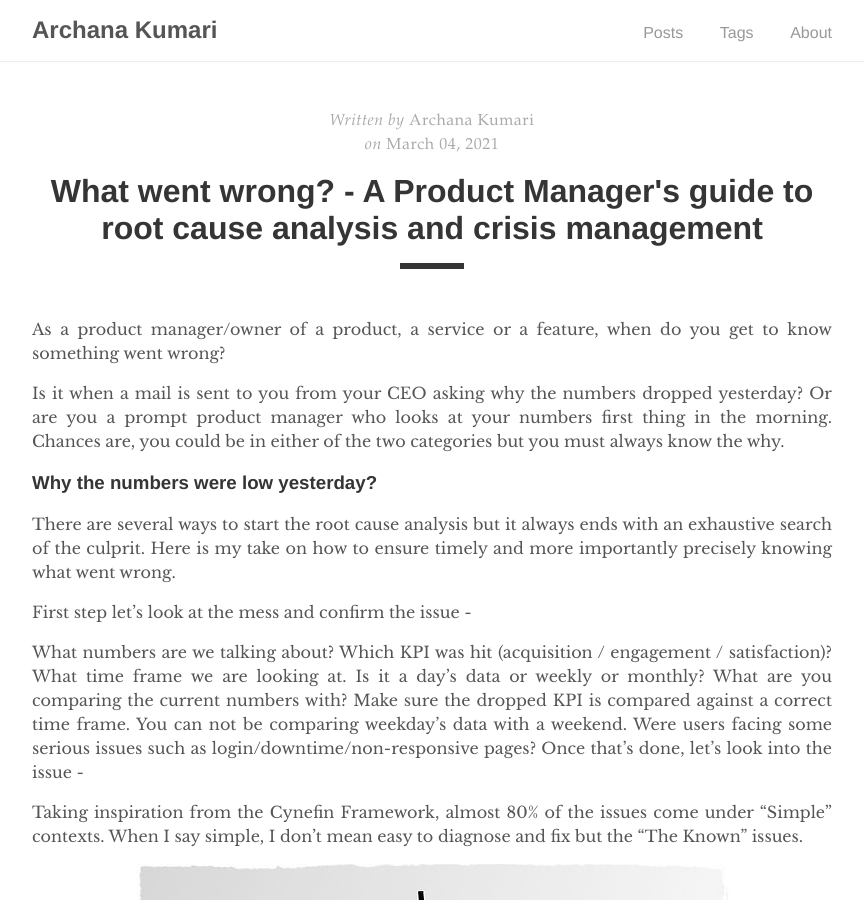
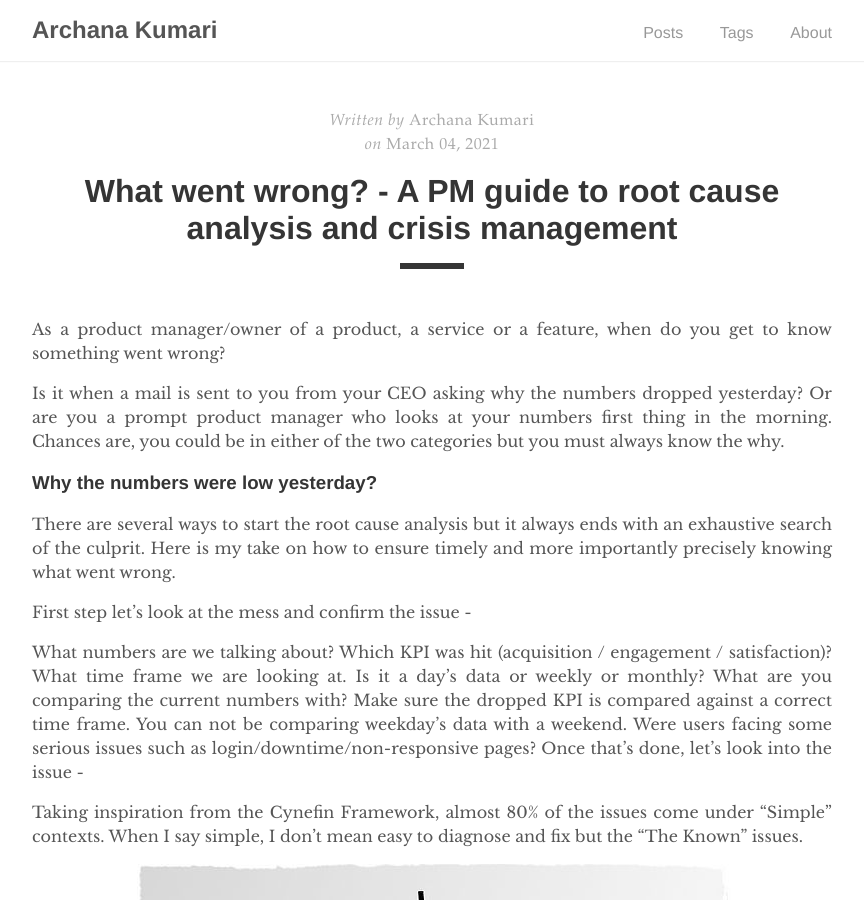
Before and after one commit to Archana-blog/product, a Jekyll site: the page built from _posts/2021-03-04-What-went-wrong?.md, in a window 1280 px wide and 900 px high. Shown: the whole window, without its empty margins (208-1072 px from the left). Built offline with Jekyll 4.4.1, drawn with Linux system fonts in a browser that asks for light colours.

Commit message:
Update 2021-03-04-What-went-wrong?.md

```diff
--- a/_posts/2021-03-04-What-went-wrong?.md
+++ b/_posts/2021-03-04-What-went-wrong?.md
@@ -1,6 +1,6 @@
 ---
 layout: post
-title:  "What went wrong? - A Product Manager's guide to root cause analysis and crisis management"
+title:  "What went wrong? - A PM guide to root cause analysis and crisis management"
 author: "Archana Kumari"
 comments: true
 tags: Analysis
```
